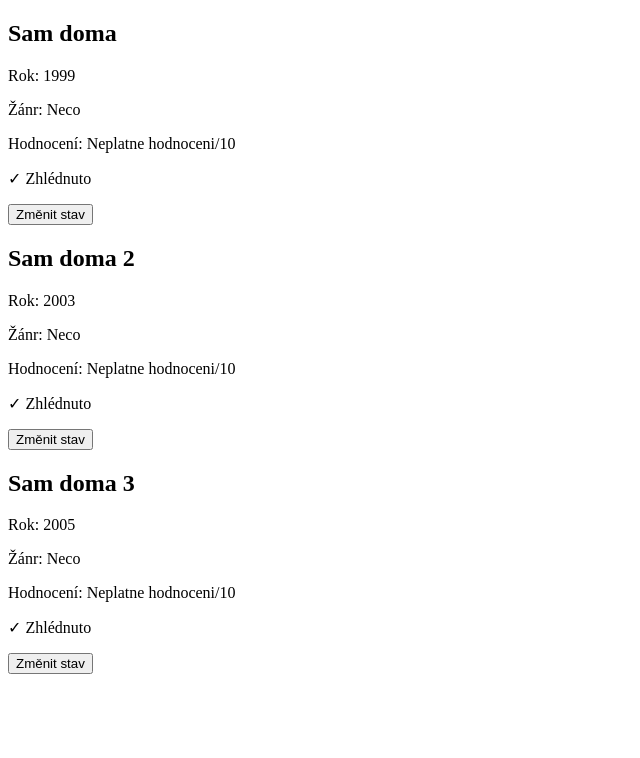
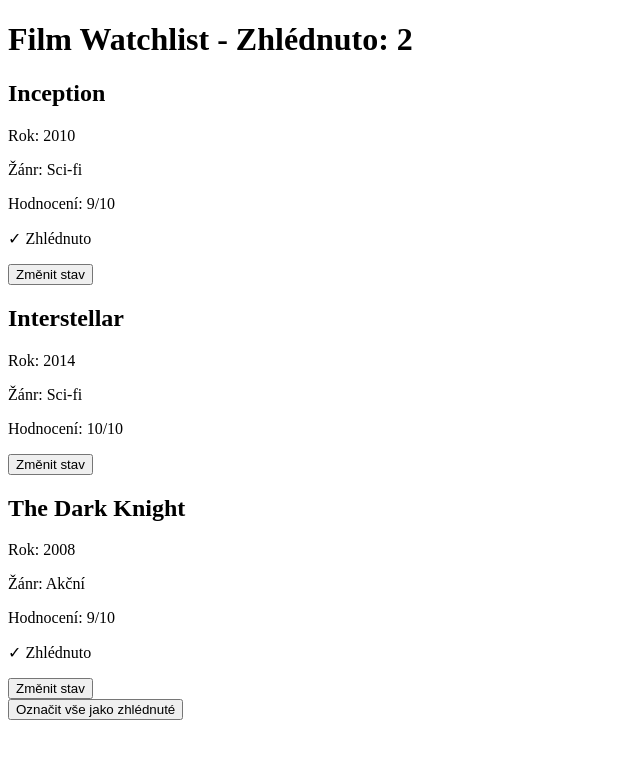
Before and after one commit to Mikulas-code/4IT427_bilm18, a React (Vite) app: page / in a window 1280 px wide. Shown: the top 758 px of the page, without its empty margins (0-640 px from the left). Built offline with nearby package versions, Linux system fonts and the light colour scheme.

Commit message:
feat: Úkol 2 – useState, useEffect, custom hook useWatchlist

```diff
--- a/src/App.tsx
+++ b/src/App.tsx
@@ -1,30 +1,23 @@
-import { useState } from 'react'
-import FilmCard from './components/FilmCard'
+import { useState } from 'react';
+import FilmCard from './components/FilmCard';
+import type { Film } from './types';
+import { useWatchList } from './hooks/useWatchList';
 
+
+const initialFilms = [
+  { title: "Inception", year: 2010, genre: "Sci-fi", rating: 9, watched: true },
+  { title: "Interstellar", year: 2014, genre: "Sci-fi", rating: 10, watched: false },
+  { title: "The Dark Knight", year: 2008, genre: "Akční", rating: 9, watched: true },
+];
 
 function App() {
 
-  const [filmy, setFilmy] = useState([
-    { title: 'Sam doma', year: 1999, genre: 'Neco', rating: 4.2, watched: true },
-    { title: 'Sam doma 2', year: 2003, genre: 'Neco', rating: 8, watched: true },
-    { title: 'Sam doma 3', year: 2005, genre: 'Neco', rating: 9, watched: true },
-  ]);
-
-
-  const handleToggleWatched = (title: string) => {
-    setFilmy(predchoziFilmy =>
-      predchoziFilmy.map(film =>
-        film.title === title
-          ? { ...film, watched: !film.watched }
-          : film
-      )
-    );
-  };
-
+  const { films, handleToggleWatched, handleMarkAllWatched } = useWatchList(initialFilms);
 
   return (
-    <>
-      {filmy.map(film => (
+    <main>
+      <h1>Film Watchlist - Zhlédnuto: {films.filter((film) => film.watched).length}</h1>
+      {films.map((film) => (
         <FilmCard
           key={film.title}
           title={film.title}
@@ -35,9 +28,9 @@ function App() {
           onToggleWatched={handleToggleWatched}
         />
       ))}
-    </>
+      <button onClick={handleMarkAllWatched}>Označit vše jako zhlédnuté</button>
+    </main>
   );
 }
 
-
-export default App
+export default App;
--- a/src/components/FilmCard.tsx
+++ b/src/components/FilmCard.tsx
@@ -14,7 +14,7 @@ interface FilmCardProps {
     rating,
     watched,
     onToggleWatched}:FilmCardProps){
-    const isRatingValid = rating >=1 && rating>=10;
+    const isRatingValid = rating >=1 && rating<=10;
 
 
     return(
--- /dev/null
+++ b/src/hooks/useWatchList.ts
@@ -0,0 +1,31 @@
+import { useState } from 'react';
+import type { Film } from '../types';
+import { useEffect } from 'react';
+
+export function useWatchList(initialFilms: Film[]) {
+  const [films, setFilms] = useState<Film[]>(initialFilms);
+
+  const handleToggleWatched = (title: string) => {
+    setFilms(
+      films.map((film) => {
+        if (film.title === title) {
+          return { ...film, watched: !film.watched };
+        } else {
+          return film;
+        }
+      })
+    );
+  };
+
+  useEffect(() => {
+    const watched = films.filter((film) => film.watched).length;
+    const total = films.length;
+    document.title = `Watchlist (${watched} / ${total} zhlédnuto)`;
+  }, [films]);
+
+  const handleMarkAllWatched = () => {
+    setFilms(films.map((film) => ({ ...film, watched: true })));
+  };
+
+  return { films, handleToggleWatched, handleMarkAllWatched };
+}
--- /dev/null
+++ b/src/types/index.tsx
@@ -0,0 +1,7 @@
+export interface Film {
+  title: string;
+  year: number;
+  genre: string;
+  rating: number;
+  watched: boolean;
+}
```
